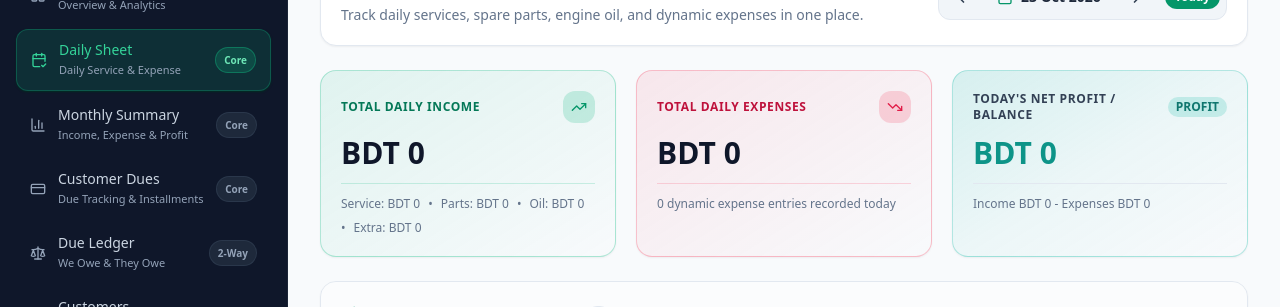
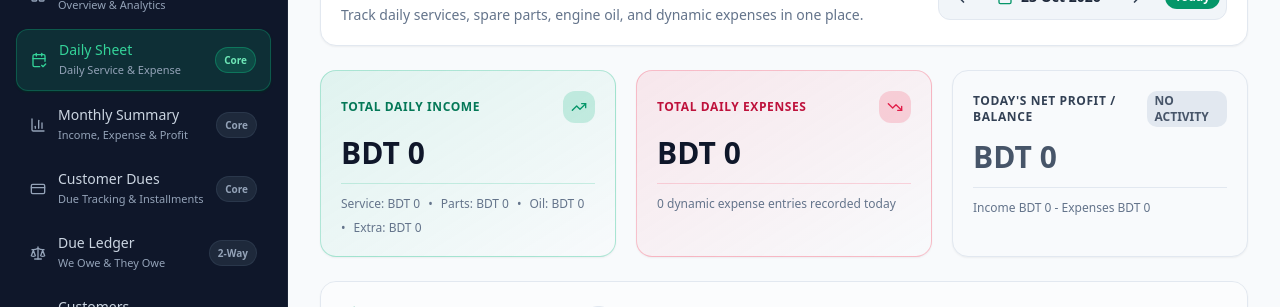
Before and after one commit to tousifmuhimine/TrackMoto, a Next.js app: page /daily in a window 1280 px wide. Shown: the part 148-455 px from the top of the page. Built offline with nearby package versions, Linux system fonts and the light colour scheme; no server answers; the database is empty.

Commit message:
fix: change zero-balance status from PROFIT to NO ACTIVITY and BREAK-EVEN

```diff
--- a/src/app/api/reports/monthly/route.ts
+++ b/src/app/api/reports/monthly/route.ts
@@ -62,6 +62,17 @@ export async function GET(request: Request) {
       const engineOilTotal = monthServices.reduce((sum, s) => sum + s.engineOilCost, 0);
       const extraTotal = monthServices.reduce((sum, s) => sum + s.extraCharges, 0);
 
+      let status = "NO ACTIVITY";
+      if (netTotal > 0) {
+        status = "PROFIT";
+      } else if (netTotal < 0) {
+        status = "LOSS";
+      } else if (totalIncome > 0 || totalExpense > 0) {
+        status = "BREAK-EVEN";
+      } else {
+        status = "NO ACTIVITY";
+      }
+
       return {
         monthIndex: index + 1,
         monthName: name,
@@ -75,7 +86,7 @@ export async function GET(request: Request) {
         totalIncome,
         totalExpense,
         netTotal,
-        status: netTotal >= 0 ? "PROFIT" : "LOSS",
+        status,
       };
     });
 
--- a/src/app/daily/page.tsx
+++ b/src/app/daily/page.tsx
@@ -301,9 +301,11 @@ export default function DailySheetPage() {
         {/* Net Daily Balance Card */}
         <div
           className={`border rounded-2xl p-5 shadow-sm ${
-            netTotal >= 0
-              ? "bg-gradient-to-br from-teal-500/15 via-teal-500/5 to-transparent border-teal-500/30"
-              : "bg-gradient-to-br from-amber-500/15 via-amber-500/5 to-transparent border-amber-500/30"
+            netTotal > 0
+              ? "bg-gradient-to-br from-emerald-500/15 via-emerald-500/5 to-transparent border-emerald-500/30"
+              : netTotal < 0
+              ? "bg-gradient-to-br from-rose-500/15 via-rose-500/5 to-transparent border-rose-500/30"
+              : "bg-slate-50 dark:bg-slate-800/40 border-slate-200 dark:border-slate-800"
           }`}
         >
           <div className="flex items-center justify-between">
@@ -312,20 +314,32 @@ export default function DailySheetPage() {
             </span>
             <span
               className={`px-2 py-0.5 text-xs font-bold rounded-md ${
-                netTotal >= 0
-                  ? "bg-teal-500/20 text-teal-700 dark:text-teal-300"
-                  : "bg-rose-500/20 text-rose-700 dark:text-rose-300"
+                netTotal > 0
+                  ? "bg-emerald-500/20 text-emerald-700 dark:text-emerald-300"
+                  : netTotal < 0
+                  ? "bg-rose-500/20 text-rose-700 dark:text-rose-300"
+                  : totalIncome > 0 || totalExpense > 0
+                  ? "bg-amber-500/20 text-amber-700 dark:text-amber-300"
+                  : "bg-slate-200 dark:bg-slate-800 text-slate-600 dark:text-slate-400"
               }`}
             >
-              {netTotal >= 0 ? "PROFIT" : "LOSS"}
+              {netTotal > 0
+                ? "PROFIT"
+                : netTotal < 0
+                ? "LOSS"
+                : totalIncome > 0 || totalExpense > 0
+                ? "BREAK-EVEN"
+                : "NO ACTIVITY"}
             </span>
           </div>
           <div className="mt-3">
             <span
               className={`text-3xl font-extrabold ${
-                netTotal >= 0
-                  ? "text-teal-600 dark:text-teal-400"
-                  : "text-rose-600 dark:text-rose-400"
+                netTotal > 0
+                  ? "text-emerald-600 dark:text-emerald-400"
+                  : netTotal < 0
+                  ? "text-rose-600 dark:text-rose-400"
+                  : "text-slate-600 dark:text-slate-400"
               }`}
             >
               {formatCurrency(netTotal)}
--- a/src/app/monthly/page.tsx
+++ b/src/app/monthly/page.tsx
@@ -258,9 +258,11 @@ export default function MonthlySummaryPage() {
                       </td>
                       <td
                         className={`py-3 px-4 text-right font-extrabold ${
-                          m.netTotal >= 0
-                            ? "text-teal-600 dark:text-teal-400"
-                            : "text-rose-600 dark:text-rose-400"
+                          m.netTotal > 0
+                            ? "text-emerald-600 dark:text-emerald-400"
+                            : m.netTotal < 0
+                            ? "text-rose-600 dark:text-rose-400"
+                            : "text-slate-400 dark:text-slate-500"
                         }`}
                       >
                         {formatCurrency(m.netTotal)}
@@ -268,12 +270,16 @@ export default function MonthlySummaryPage() {
                       <td className="py-3 px-4 text-center">
                         <span
                           className={`inline-block px-2.5 py-0.5 rounded-full text-xs font-semibold ${
-                            m.netTotal >= 0
-                              ? "bg-teal-100 dark:bg-teal-950/60 text-teal-700 dark:text-teal-300"
-                              : "bg-rose-100 dark:bg-rose-950/60 text-rose-700 dark:text-rose-300"
+                            m.status === "PROFIT"
+                              ? "bg-emerald-100 dark:bg-emerald-950/60 text-emerald-700 dark:text-emerald-300"
+                              : m.status === "LOSS"
+                              ? "bg-rose-100 dark:bg-rose-950/60 text-rose-700 dark:text-rose-300"
+                              : m.status === "BREAK-EVEN"
+                              ? "bg-amber-100 dark:bg-amber-950/60 text-amber-700 dark:text-amber-300"
+                              : "bg-slate-100 dark:bg-slate-800 text-slate-500 dark:text-slate-400"
                           }`}
                         >
-                          {m.netTotal >= 0 ? "PROFIT" : "LOSS"}
+                          {m.status}
                         </span>
                       </td>
                     </tr>
--- a/src/app/page.tsx
+++ b/src/app/page.tsx
@@ -132,19 +132,31 @@ export default function DashboardPage() {
             </span>
             <span
               className={`px-2 py-0.5 text-[10px] font-bold rounded-md ${
-                (data?.today?.net || 0) >= 0
-                  ? "bg-teal-100 text-teal-800 dark:bg-teal-950/60 dark:text-teal-300"
-                  : "bg-rose-100 text-rose-800 dark:bg-rose-950/60 dark:text-rose-300"
+                (data?.today?.net || 0) > 0
+                  ? "bg-emerald-100 text-emerald-800 dark:bg-emerald-950/60 dark:text-emerald-300"
+                  : (data?.today?.net || 0) < 0
+                  ? "bg-rose-100 text-rose-800 dark:bg-rose-950/60 dark:text-rose-300"
+                  : (data?.today?.income || 0) > 0 || (data?.today?.expense || 0) > 0
+                  ? "bg-amber-100 text-amber-800 dark:bg-amber-950/60 dark:text-amber-300"
+                  : "bg-slate-100 text-slate-600 dark:bg-slate-800 dark:text-slate-400"
               }`}
             >
-              {(data?.today?.net || 0) >= 0 ? "PROFIT" : "LOSS"}
+              {(data?.today?.net || 0) > 0
+                ? "PROFIT"
+                : (data?.today?.net || 0) < 0
+                ? "LOSS"
+                : (data?.today?.income || 0) > 0 || (data?.today?.expense || 0) > 0
+                ? "BREAK-EVEN"
+                : "NO ACTIVITY"}
             </span>
           </div>
           <div
             className={`text-2xl font-extrabold mt-2 ${
-              (data?.today?.net || 0) >= 0
-                ? "text-teal-600 dark:text-teal-400"
-                : "text-rose-600 dark:text-rose-400"
+              (data?.today?.net || 0) > 0
+                ? "text-emerald-600 dark:text-emerald-400"
+                : (data?.today?.net || 0) < 0
+                ? "text-rose-600 dark:text-rose-400"
+                : "text-slate-600 dark:text-slate-400"
             }`}
           >
             {formatCurrency(data?.today?.net || 0)}
```
